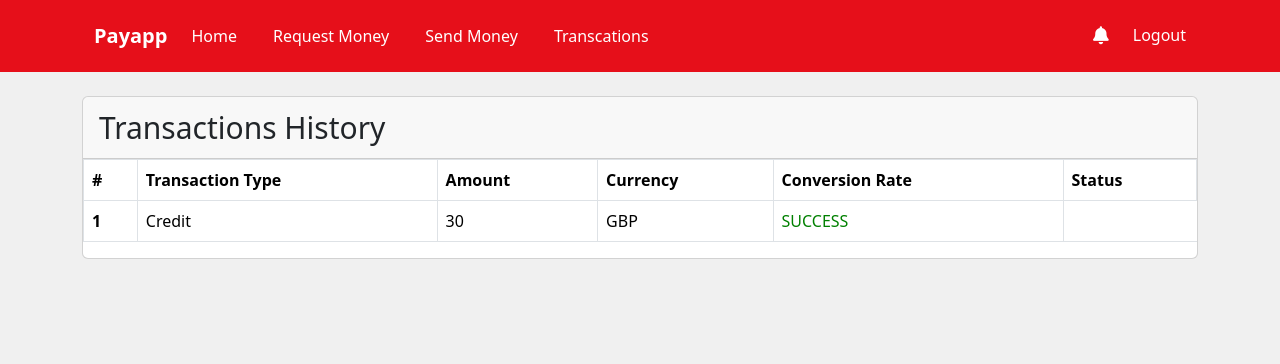
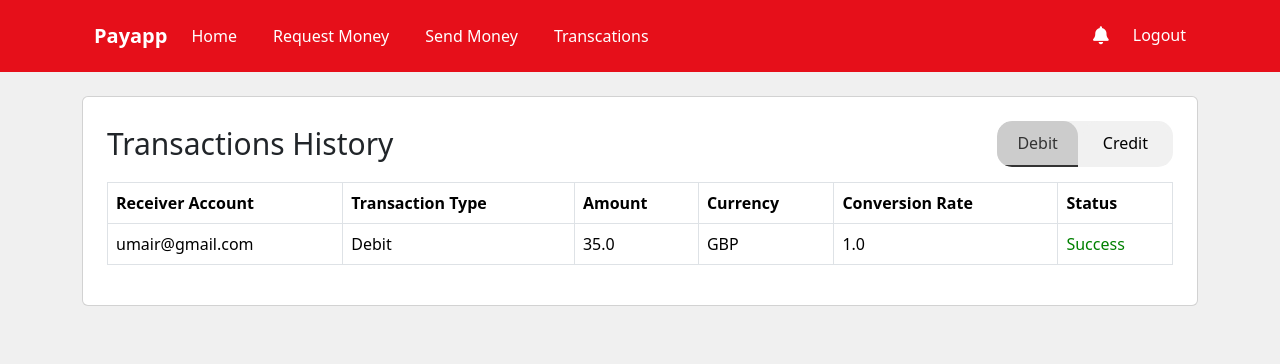
Before and after one commit to umair-choudhary94/webapps2024, a Django app: page /transactions/ in a window 1280 px wide. Shown: the top 364 px of the page. Run offline with Django 5.2, Linux system fonts and the light colour scheme; a user stored in the database is signed in; data comes from the database, SQL or seed files in the repository; both versions use the stored data as it was after the commit; some libraries are stand-ins or nearby versions.

Commit message:
Add files via upload

```diff
--- a/templates/payapp/transactions.html
+++ b/templates/payapp/transactions.html
@@ -1,18 +1,60 @@
 {% extends "base.html" %}
 {% block content %}
+<style>
+  .tab-buttons {
+      overflow: hidden;
+      border-radius: 15px; /* Rounded corners */
+      background-color: #f1f1f1; /* Background color */
+  }
+
+  .tab-btn {
+      background-color: #f1f1f1; /* Background color */
+      float: left;
+      border: none;
+      outline: none;
+      cursor: pointer;
+      padding: 10px 20px; /* Padding */
+      margin-right: 5px; /* Spacing between buttons */
+      transition: 0.3s; /* Smooth transition */
+      border-radius: 15px 15px 0 0; /* Rounded corners */
+  }
+
+  .tab-btn:hover {
+      background-color: #ddd; /* Darker background color on hover */
+  }
+
+  .tab-btn.active {
+      background-color: #ccc; /* Active tab background color */
+      color: #333; /* Text color for active tab */
+      border-bottom: 2px solid #333; /* Bottom border for active tab */
+  }
+</style>
 
 <div class="container">
     <div class="row py-4">
-        <div class=" mx-auto">
-            <div class="card ">
-                <div class="card-header" style="font-size:30px;">
+        <div class="mx-auto">
+            <div class="card p-4">
+                <div class="">
+                    <div class="d-flex justify-content-between">
+                        <p style="font-size:30px;">
                             Transactions History
+                        </p>
+                        <div>
+                          <div class="tab-buttons">
+                            <button class="tab-btn active" onclick="openTab(event, 'sent')">Debit</button>
+                            <button class="tab-btn" onclick="openTab(event, 'received')">Credit</button>
+                        </div>
+                        </div>
+                    </div>
                 </div>
 
+                <!-- Tab content for Sent Transactions -->
+                <div id="sent" class="tab-content active">
                     <table class="table table-bordered">
                         <thead>
                             <tr>
-                        <th scope="col">#</th>
+
+                                <th scope="col">Receiver Account</th>
                                 <th scope="col">Transaction Type</th>
                                 <th scope="col">Amount</th>
                                 <th scope="col">Currency</th>
@@ -21,18 +63,84 @@
                             </tr>
                         </thead>
                         <tbody>
+                          {% for sent in all_sending %}
                           <tr>
-                        <th scope="row">1</th>
-                        <td>Credit</td>
-                        <td>30</td>
-                        <td>GBP</td>
-                        <td style="color:green;">SUCCESS</td>
+
+                              <td>{{sent.Reciver.email}}</td>
+                              <td>Debit</td>
+                              <td>{{sent.amount}}</td>
+                              <td>{{sent.currency}}</td>
+                              <td>{{sent.rate}}</td>
+                              <td style="color: {% if sent.status == 'Pending' %}red{% elif sent.status == 'Success' %}green{% endif %};">
+                                  {{sent.status}}
+                              </td>
                           </tr>
 
+                          {% endfor %}
+                            <!-- Add more rows as needed -->
+                        </tbody>
+                    </table>
+                </div>
+
+                <!-- Tab content for Received Transactions -->
+                <div id="received" class="tab-content" style="display: none;">
+                    <table class="table table-bordered">
+                        <thead>
+                            <tr>
+
+                                <th scope="col">Sender Account</th>
+                                <th scope="col">Transaction Type</th>
+                                <th scope="col">Amount</th>
+                                <th scope="col">Currency</th>
+                                <th scope="col">Conversion Rate</th>
+                                <th scope="col">Status</th>
+                            </tr>
+                        </thead>
+                        <tbody>
+                          {% for receive in all_receiving %}
+                            <tr>
+
+                                <td>{{receive.Sender.email}}</td>
+                                <td>Credit</td>
+                                <td>{{receive.amount}}</td>
+                                <td>{{receive.currency}}</td>
+                                <td>{{receive.rate}}</td>
+                                <td style="color: {% if sent.status == 'Pending' %}red{% elif sent.status == 'Success' %}green{% endif %};">
+                                    {{receive.status}}
+                                </td>
+                            </tr>
+
+                            {% endfor %}
+                            <!-- Add more rows as needed -->
                         </tbody>
                     </table>
                 </div>
             </div>
         </div>
     </div>
+</div>
+
+<script>
+    function openTab(evt, tabName) {
+        var i, tabcontent, tabbuttons;
+
+        tabcontent = document.getElementsByClassName("tab-content");
+        for (i = 0; i < tabcontent.length; i++) {
+            tabcontent[i].style.display = "none";
+        }
+
+        tabbuttons = document.getElementsByClassName("tab-btn");
+        for (i = 0; i < tabbuttons.length; i++) {
+            tabbuttons[i].className = tabbuttons[i].className.replace(" active", "");
+        }
+
+        document.getElementById(tabName).style.display = "block";
+        evt.currentTarget.className += " active";
+    }
+
+    // Show the first tab by default
+    document.getElementById("sent").style.display = "block";
+    document.getElementsByClassName("tab-btn")[0].className += " active";
+</script>
+
 {% endblock content %}
```
Also changed, not shown: db.sqlite3. Lines whose indentation alone changed are shown as unchanged.
